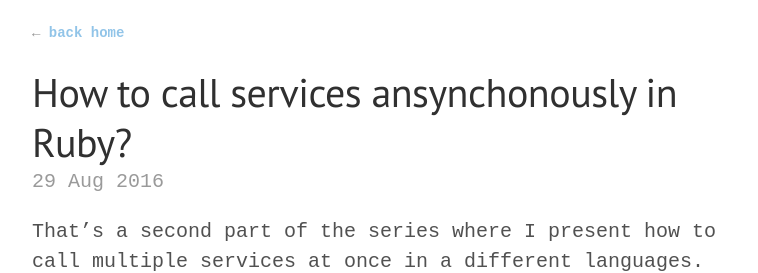
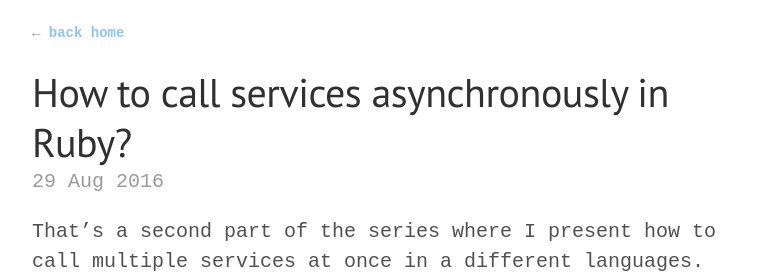
Before and after one commit to pawelniewie/pawelniewiadomski.com, a Jekyll site: the page built from _posts/2016-08-29-calling-services-asynchronously-in-ruby.md, in a window 1280 px wide and 900 px high. Shown: the top 273 px of the window, without its empty margins (248-1006 px from the left). Built offline with Jekyll 4.4.1, drawn with Linux system fonts in a browser that asks for light colours; Markdown is read by kramdown in place of the engine named in the settings; some of the changed text lies outside the part shown.

Commit message:
fixed typo

```diff
--- a/_posts/2016-08-29-calling-services-asynchronously-in-ruby.md
+++ b/_posts/2016-08-29-calling-services-asynchronously-in-ruby.md
@@ -1,7 +1,7 @@
 ---
 layout: post
-title: How to call services ansynchonously in Ruby?
-series: calling-services-ansynchonously
+title: How to call services asynchronously in Ruby?
+series: calling-services-asynchronously
 tags:
 - ruby
 - threads
```
Also changed, not shown: _posts/2016-08-13-calling-serviceses-asynchronously-in-java.md (+2 -2 lines).
